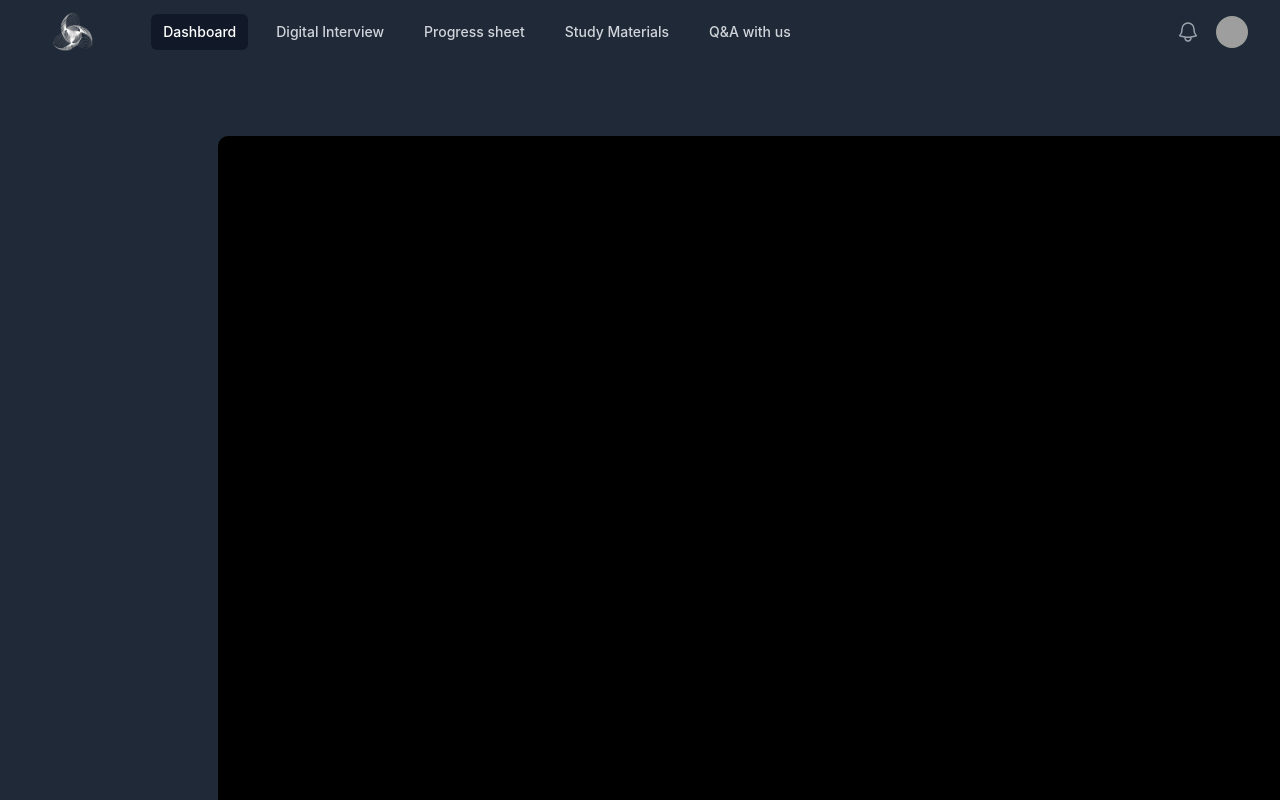
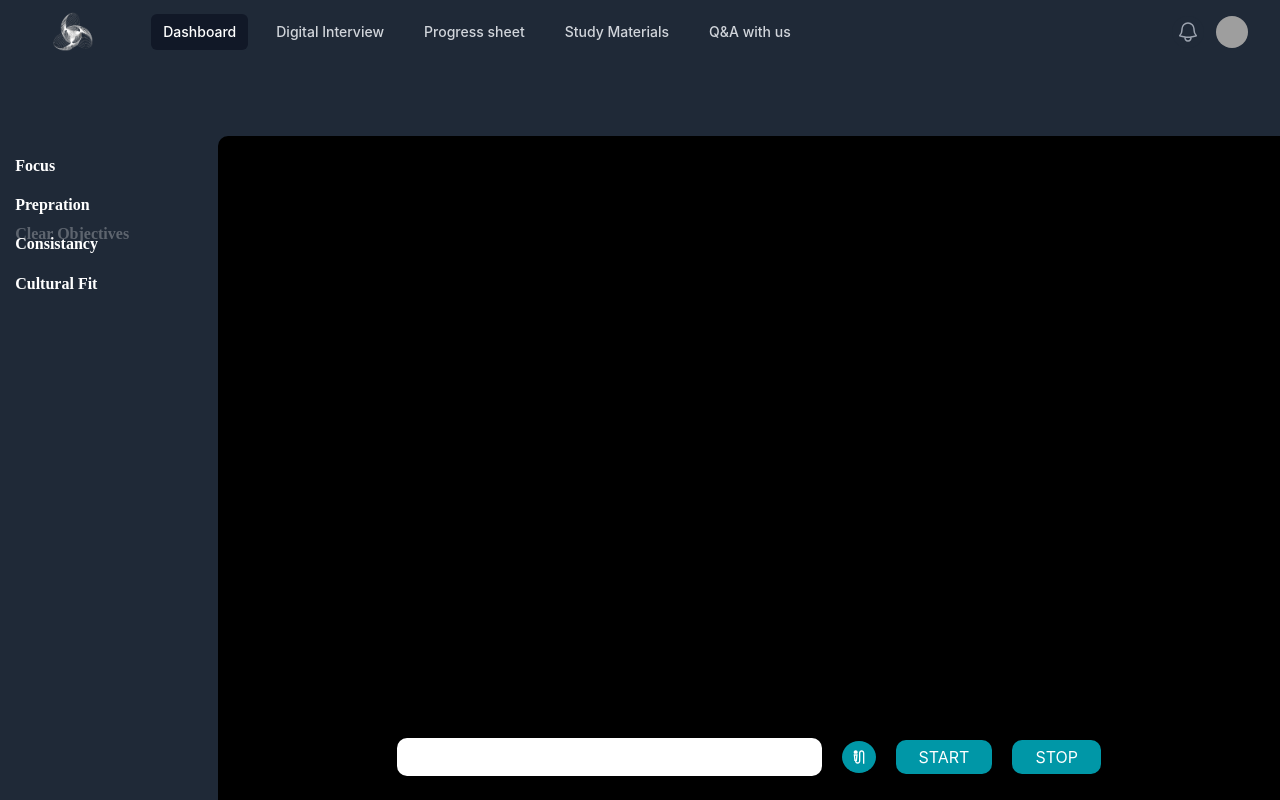
Before and after one commit to Payalsahuj/Digitron, a React (Create React App) app in the folder frontend/: page /interview in a window 1280 px wide. Built offline with nearby package versions, Linux system fonts and the light colour scheme; grey boxes are pictures that could not be loaded.

Commit message:
interview

```diff
--- /dev/null
+++ b/frontend/src/Component/slideinterview.jsx
@@ -0,0 +1,57 @@
+import AOS from "aos"
+import "aos/dist/aos.css"
+
+import React, { useState, useEffect } from 'react';
+const data=[
+    "Focus",
+    "Prepration",
+    "Consistancy",
+    "Cultural Fit",
+    "Clear Objectives",
+    "Active Listening",
+    "Structured Format",
+    "Closing and Follow-up",
+    "Candidate Engagement",
+
+  ]
+const Interviewslide = () => {
+
+  const [currentIndex, setCurrentIndex] = useState(0);
+  const [displayedData, setDisplayedData] = useState([]);
+
+
+  useEffect(() => {
+    AOS.init({ duration: 800 });
+    const interval = setInterval(() => {
+      if (currentIndex < data.length) {
+        setDisplayedData((prevData) => [...prevData, data[currentIndex]]);
+        setCurrentIndex((prevIndex) => prevIndex + 1);
+      } else {
+        clearInterval(interval);
+      }
+    }, 1000);
+
+
+
+
+    return () => {
+      clearInterval(interval);
+    };
+  }, [currentIndex, data]);
+
+  return (
+    <div style={{height:'100%',marginTop:'34%'}}>
+      {displayedData?.map((item, index) => (
+       <div data-aos="fade-down"
+       data-aos-easing="linear"
+       key={item} style={{margin:' 7% 7%',display:'flex',textAlign:'left',fontFamily:'serif'}}>
+        <p data-aos="fade-down"
+     data-aos-easing="linear"
+     data-aos-duration="1500"><b>{item}</b></p>
+        </div>
+      ))}
+    </div>
+  );
+};
+
+export default Interviewslide;
--- a/frontend/src/Pages/Digitalinterview.jsx
+++ b/frontend/src/Pages/Digitalinterview.jsx
@@ -1,14 +1,48 @@
 import { Navbar } from "../Component/Navbar";
+import Interviewslide from "../Component/slideinterview";
+import {MdOutlineMicExternalOn} from "react-icons/md"
 
 
+export function DigitalInterview() {
+    return <div>
+        <Navbar />
+        <div style={{ borderTop: '1px solid #757575', height: '100vh', backgroundColor: '#1F2937' }}>
+            <div style={{ height: '90%', width: '17%', position: 'absolute', bottom: '0', left: '0' }}>
+                <div style={{ whiteSpace: 'nowrap', width: '100%', color: 'white', textAlign: 'left' }}>
+                    <Interviewslide />
+                </div>
+            </div>
+            <div style={{ height: '83%', width: '83%', borderRadius: '10px 0px 0px 0px', backgroundColor: 'black', position: 'absolute', bottom: '0', right: '0', overflow: 'scroll', overflowX: 'auto' }}>
+            <div style={{ height: '10%',marginBottom:'10px', width: '100%', position: 'absolute', bottom: '0', left: '0',display:'flex',justifyContent:'center',alignItems:'center',color:'white' }}>
+            <style>
+        {`
+          ::-webkit-scrollbar {
+            width: 10px; /* Width of the scroll bar */
+          }
 
-export function DigitalInterview(){
-    return <div>
-        <Navbar/>
-        <div style={{borderTop:'1px solid #757575',height:'100vh',backgroundColor:'#1F2937'}}>
-            <div style={{height:'83%',width:'83%',borderRadius:'10px 0px 0px 0px',backgroundColor:'black',position:'absolute', bottom:'0', right:'0'}}>
+          ::-webkit-scrollbar-track {
+            background: pink; /* Background color of the scroll bar track */
+          }
+
+          ::-webkit-scrollbar-thumb {
+            background: #888; /* Color of the scroll bar thumb */
+          }
+
+          ::-webkit-scrollbar-thumb:hover {
+            background: #555; /* Color of the scroll bar thumb on hover */
+          }
+        `}
+      </style>
+               <input type="text" style={{padding:'7px 7px',width:'40%',borderRadius:'10px',color:'black',fontFamily:'serif'}}/>
+
+               <button style={{backgroundColor:'#0097A7',padding:'8px 9px',borderRadius:'50%',marginLeft:'20px'}}><MdOutlineMicExternalOn/></button>
+               <button style={{backgroundColor:'#0097A7',marginLeft:'20px',padding:'5px 23px',borderRadius:'10px'}}>START</button>
+               <button style={{backgroundColor:'#0097A7',marginLeft:'20px',padding:'5px 23px',borderRadius:'10px'}}>STOP</button>
 
             </div>
+
+            </div>
+
         </div>
     </div>
 }
```
Also changed, not shown: frontend/src/css file/interview.css (added, +12 -0 lines).
